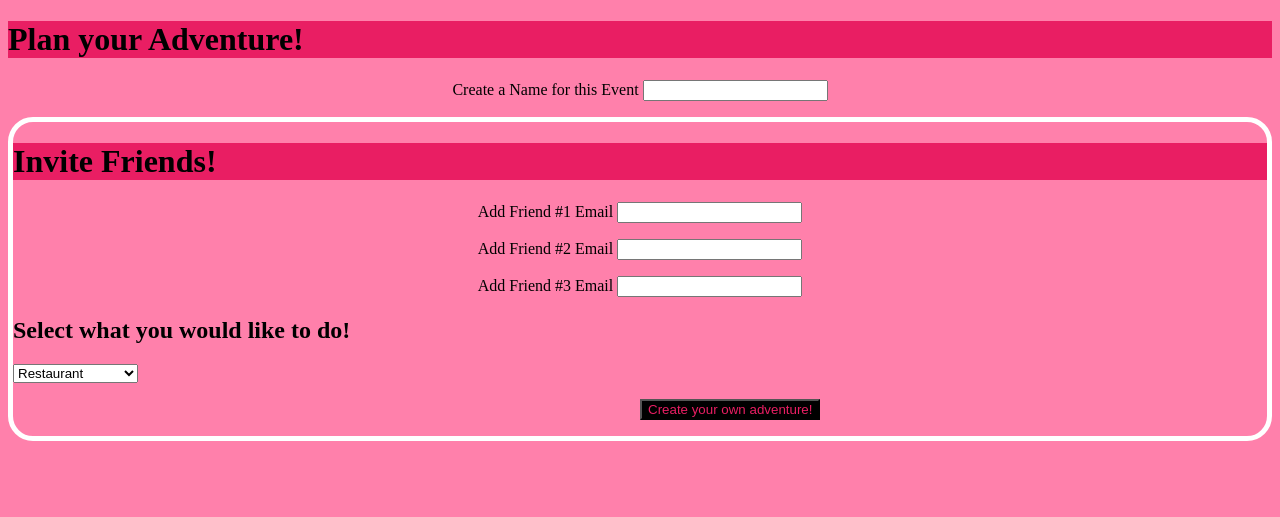
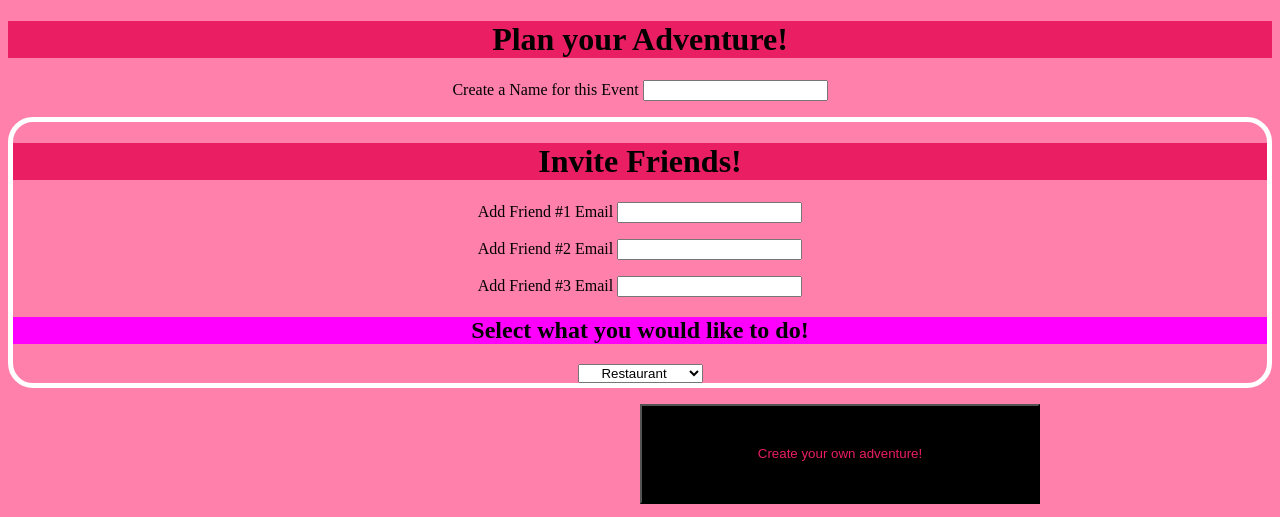
Before and after one commit to samiurkh1n/getventures, a Python web app: template templates/input.html in a window 1280 px wide. Shown: the top 517 px of the page. Run offline with Jinja, Linux system fonts and the light colour scheme; the template is opened without the code that fills it, so the values that code supplies are empty.

Commit message:
style changes and redirecting pages

```diff
--- a/stylesheets/styles.css
+++ b/stylesheets/styles.css
@@ -23,3 +23,12 @@ button {
   background-color: black;
   color: #E91E63;
 }
+
+h2 {
+  	background-color: #FF00FF
+}
+
+	#create {
+    height: 100px;
+   width: 400px;
+  }
--- a/templates/input.html
+++ b/templates/input.html
@@ -2,7 +2,7 @@
 <html>
   <head id="head">
     <title>GetVentures</title>
-    <h1>Plan your Adventure!</h1>
+    <h1 class= "center">Plan your Adventure!</h1>
     <link rel ="stylesheet" type="text/css" href="stylesheets/styles.css">
   </head>
 
@@ -14,26 +14,35 @@
 
     </div>
 
-    <div id = "blob">
-      <p> <h1>Invite Friends!</h1>
+    <div class= "center" id = "blob">
+      <p> <h1 class= "center">Invite Friends!</h1>
 
       <p class= "center">Add Friend #1 Email <input type="email" name="email1"/></p>
       <p class= "center">Add Friend #2 Email <input type="email" name="email2"/></p>
       <p class= "center">Add Friend #3 Email <input type="email" name="email3"/></p>
 
-    <h2>Select what you would like to do!</h2>
-      <select>
-      <option value="restuarant" >Restaurant</option>
-      <option value="cafe" >Cafe</option>
-      <option value="park" >Park</option>
-      <option value="shopping_mall" >Shopping</option>
-      <option value="night_club" >Night Club</option>
-      <option value="amusement_park">Amusement Park</option>
+    <h2 class= "center">Select what you would like to do!</h2>
+      <select class= "center">
+      <option class= "center" value="restuarant" >Restaurant</option>
+      <option class= "center" value="cafe" >Cafe</option>
+      <option class= "center" value="park" >Park</option>
+      <option class= "center" value="shopping_mall" >Shopping</option>
+      <option class= "center" value="night_club" >Night Club</option>
+      <option class= "center" value="amusement_park">Amusement Park</option>
     </select>
+</div>
 
 
-      <p><button class="center" type="submit">Create your own adventure!</button></p>
-    </div>
+
+      <p><button id = "create"> <type="submit">Create your own adventure!</button></p>
+
+
   </form>
+
+  <div>
+    <img src="http://blogs-images.forbes.com/steveolenski/files/2015/07/Messe_Luzern_Corporate_Event.jpg" style="width:304px;height:228px;">
+
+
+  </div>
 </body>
 </html>
--- a/templates/main.html
+++ b/templates/main.html
@@ -8,9 +8,9 @@
     <h1>GetVentures</h1>
     <link rel ="stylesheet" type="text/css" href="stylesheets/styles.css">
   </head>
-
-      <p><button class="center" type="submit">Plan your own adventure</button></p>
+<form method =get action ="event">
+      <p><button class="center" type="submit" >Plan your own adventure</button></p>
     </div>
-  </form>
+</form>
 </body>
 </html>
```
